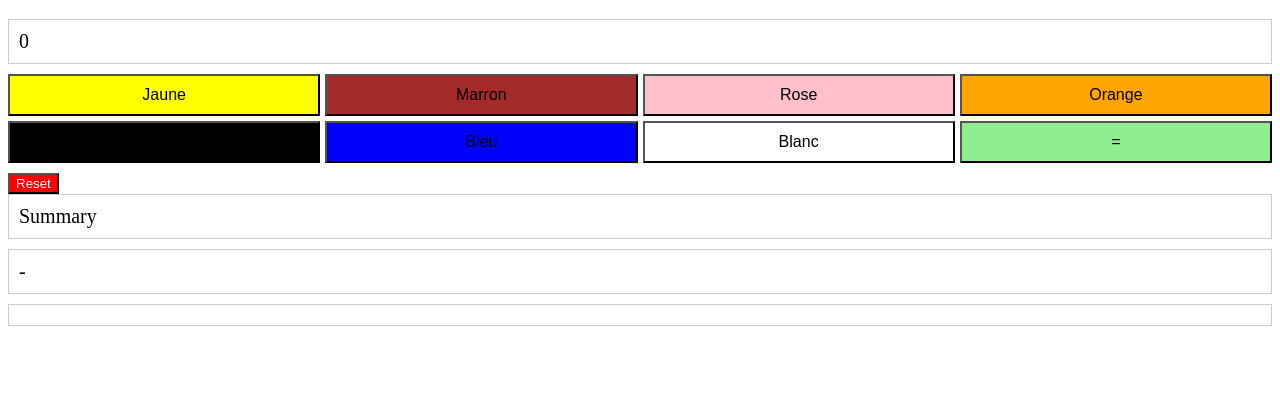
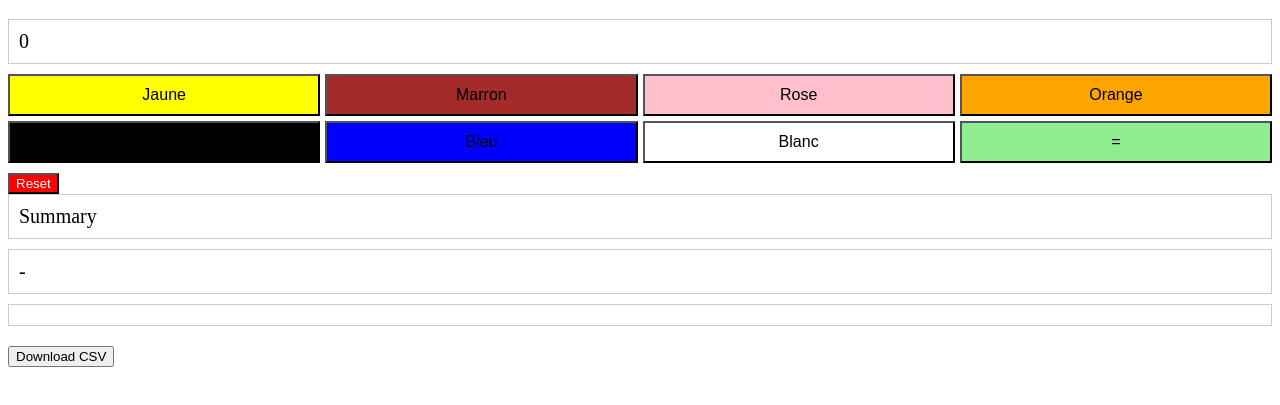
Before and after one commit to vmanchon/vmanchon.github.io, a plain HTML site: page index.html in a window 1280 px wide. Shown: the part 61-466 px from the top of the page. Drawn offline with Linux system fonts and the light colour scheme.

Commit message:
Add CSV download

```diff
--- a/index.html
+++ b/index.html
@@ -15,6 +15,7 @@
         <div id="calcSummary" style="margin-bottom: 10px; font-size: 20px; border: 1px solid #ccc; padding: 10px;">Summary</div>
         <div id="calcResult" style="margin-bottom: 10px; font-size: 20px; border: 1px solid #ccc; padding: 10px;">-</div>
         <div id="calcHistory" style="margin-bottom: 10px; font-size: 20px; border: 1px solid #ccc; padding: 10px;"></div>
+        <button onclick="downloadCSV()" style="margin-top: 10px;">Download CSV</button>
     </div>
     <script src="javascript.js"></script>
 </body>
--- a/javascript.js
+++ b/javascript.js
@@ -150,6 +150,35 @@ function createCalculator() {
     });
 }
 
+function downloadCSV(){
+
+    const rows = calcHistory.querySelectorAll('li');
+    let csvContent = 'data:text/csv;charset=utf-8,';
+    var rowTitle = `Jaune,Marron,Rose,Orange,Noir,Bleu,Blanc,Total,Montant\n`;
+    csvContent += rowTitle;
+    rows.forEach(row => {
+        var jaune = (row.textContent.match(/Jaune/g) || []).length;
+        var marron = (row.textContent.match(/Marron/g) || []).length;
+        var rose = (row.textContent.match(/Rose/g) || []).length;
+        var orange = (row.textContent.match(/Orange/g) || []).length;
+        var noir = (row.textContent.match(/Noir/g) || []).length;
+        var bleu = (row.textContent.match(/Bleu/g) || []).length;
+        var blanc = (row.textContent.match(/Blanc/g) || []).length;
+        var total = jaune + marron + rose + orange + noir + bleu + blanc;
+        var totalPrice = (jaune * 1) + (marron * 1.5) + (rose * 2.5) + (orange * 3) + (noir * 5.5) + (bleu * 10) + (blanc * 13);
+        var rowData = `${jaune},${marron},${rose},${orange},${noir},${bleu},${blanc},${total},${totalPrice}`;
+        csvContent += rowData + '\n';
+    });
+    const encodedUri = encodeURI(csvContent);
+    const link = document.createElement('a');
+    link.setAttribute('href', encodedUri);
+    link.setAttribute('download', 'calculator_history.csv');
+    document.body.appendChild(link);
+    link.click();
+
+    console.error(calcHistory.textContent);
+}
+
 function resetCalculator() {
     const calcDisplay = document.getElementById('calcDisplay');
     calcDisplay.textContent = '0';
```
